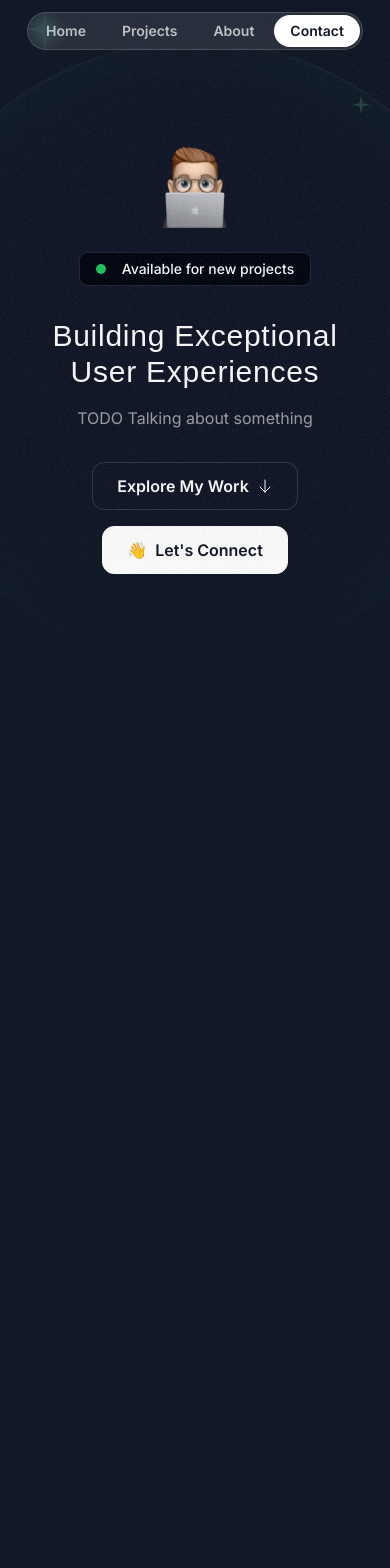
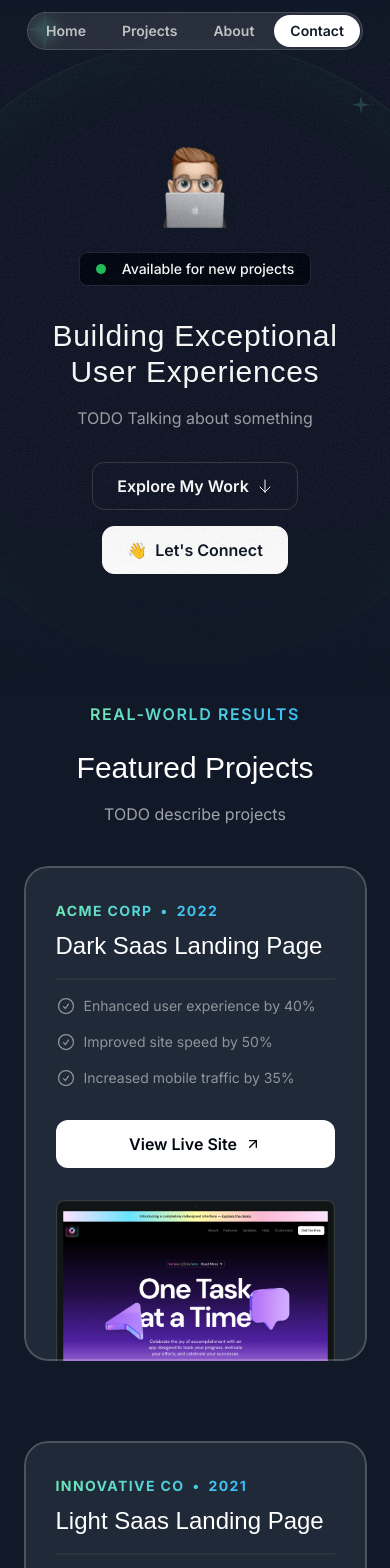
Before and after one commit to eczhang12/PersonalWebsitePortfolio, a Next.js app in the folder starter-template/: page / in a window 390 px wide. Shown: the top 1568 px of the page. Before the commit the page ends 961 px from the top, so only its background shows below. Built offline with nearby package versions, Linux system fonts and the light colour scheme; a web font is replaced by a local one.

Commit message:
Finished with Projects Section

```diff
--- a/starter-template/src/app/globals.css
+++ b/starter-template/src/app/globals.css
@@ -11,3 +11,9 @@
         @apply absolute inset-0 border-2 top-1/2 left-1/2 -translate-x-1/2 -translate-y-1/2 rounded-full border-emerald-300/5 shadow-[0_0_80px_inset] shadow-emerald-300/5;
     }
 }
+
+@layer utilities {
+    .container {
+        @apply lg:max-w-5xl;
+    }
+}
--- a/starter-template/src/app/page.tsx
+++ b/starter-template/src/app/page.tsx
@@ -1,11 +1,13 @@
 import { Header } from "@/sections/Header";
 import { HeroSection } from "@/sections/Hero";
+import { ProjectsSection } from "@/sections/Projects"
 
 export default function Home() {
   return (
     <div>
       <Header />
       <HeroSection />
+      <ProjectsSection />
     </div>
   );
 }
--- a/starter-template/src/sections/Projects.tsx
+++ b/starter-template/src/sections/Projects.tsx
@@ -1,6 +1,9 @@
 import darkSaasLandingPage from "@/assets/images/dark-saas-landing-page.png";
 import lightSaasLandingPage from "@/assets/images/light-saas-landing-page.png";
 import aiStartupLandingPage from "@/assets/images/ai-startup-landing-page.png";
+import Image from "next/image";
+import CheckCircleIcon from '@/assets/icons/check-circle.svg'
+import ArrowUpRightIcon from '@/assets/icons/arrow-up-right.svg'
 
 const portfolioProjects = [
   {
@@ -42,5 +45,50 @@
 ];
 
 export const ProjectsSection = () => {
-  return <div>Projects Section</div>;
+  return (
+    <section className="pb-16 lg:py-24">
+        <div className="container">
+            <div className="flex justify-center">
+                <p className="uppercase font-semibold tracking-widest bg-gradient-to-r from-emerald-300 to-sky-400 text-center bg-clip-text text-transparent">Real-world Results</p>
+            </div>
+            <h2 className="font-serif text-3xl md:text-5xl text-center mt-6">Featured Projects</h2>
+            <p className="text-center md:text-lg text-white/60 mt-4 max-w-md mx-auto lg:text-xl">TODO describe projects</p>
+            <div className="flex flex-col mt-10 gap-20 md:mt-20">
+                {portfolioProjects.map(project => (
+                    <div key ={project.title} className="bg-gray-800 rounded-3xl relative z-0 overflow-hidden after:z-10 after:content-[''] after:absolute after:inset-0 after:outline-2 after:outline after:-outline-offset-2 after:rounded-3xl after:outline-white/20 px-8 pt-8 after:pointer-events-none md:pt-12 md:px-10 lg:pt-16 lg:px-20">
+                        <div className="lg:grid lg:grid-cols-2 lg:gap-16">
+                            <div className="lg:pb-16">
+                                <div className="bg-gradient-to-r from-emerald-300 to-sky-400 inline-flex gap-2 font-bold uppercase tracking-widest text-sm text-transparent bg-clip-text">
+                                    <span>{project.company}</span>
+                                    <span>&bull;</span>
+                                    <span>{project.year}</span>
+                                </div>
+
+                                <h3 className="font-serif text-2xl mt-2 md:mt-5 md:text-4xl">{project.title}</h3>
+                                <hr className="border-t-2 border-white/5 mt-4 md:mt-5"/>
+                                <ul className="flex flex-col gap-4 mt-4 md:mt-5">
+                                    {project.results.map(result => (
+                                        <li className="flex gap-2 text-sm text-white/50 md:text-base">
+                                            <CheckCircleIcon className="size-5 md:size-6"/>
+                                            <span>{result.title}</span>
+                                        </li>
+                                    ))}
+                                </ul>
+                                <a href={project.link}>
+                                    <button className="bg-white text-gray-950 h-12 w-full rounded-xl font-semibold inline-flex items-center justify-center gap-2 mt-8 md:w-auto px-6">
+                                        <span>View Live Site</span>
+                                        <ArrowUpRightIcon className="size-4" />
+                                    </button>
+                                </a>
+                            </div>
+                            <div className="relative">
+                                <Image src={project.image} alt={project.title} className="mt-8 -mb-4 md:-mb-0 lg:mt-0 lg:absolute lg:h-full lg:w-auto lg:max-w-none"/>
+                            </div>
+                        </div>
+                    </div>
+                ))}
+            </div>
+        </div>
+    </section>
+  );
 };
```
